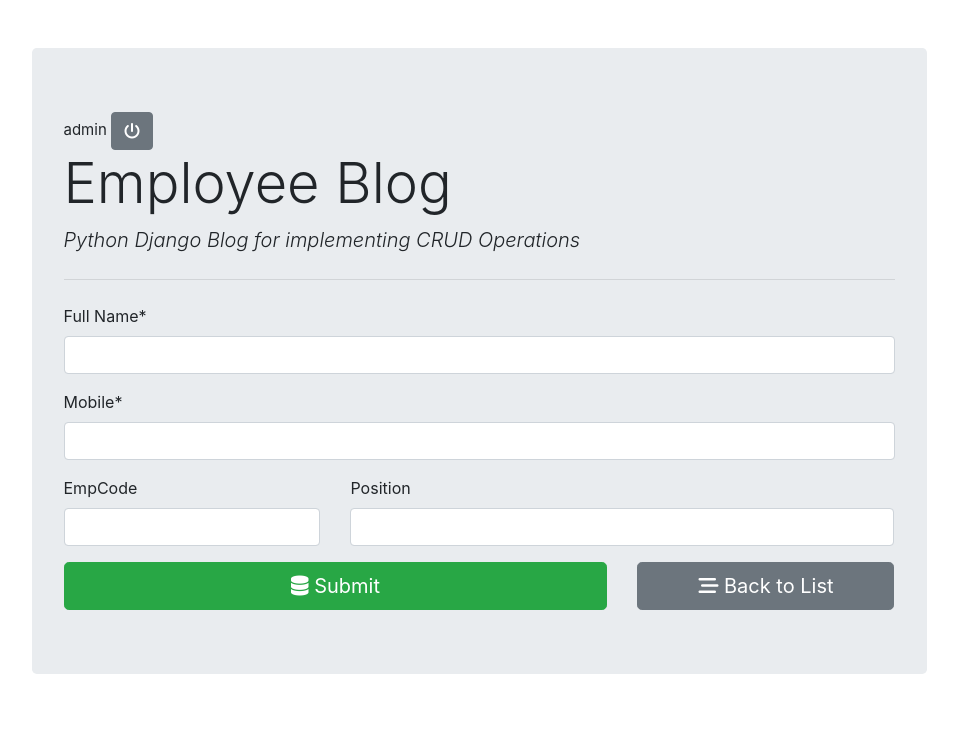
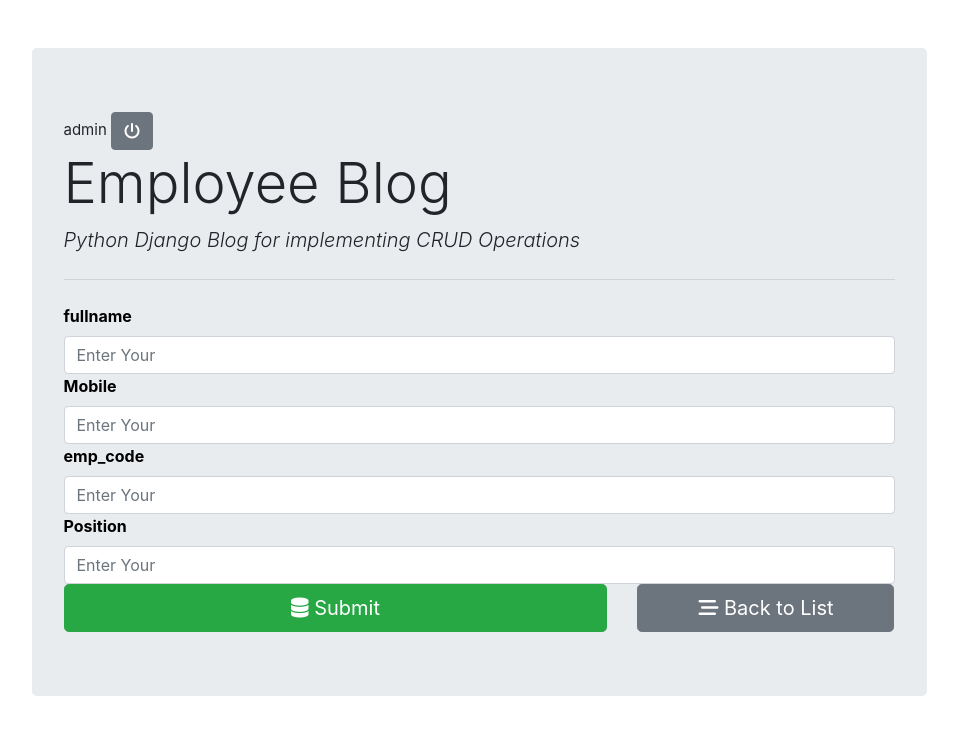
Before and after one commit to Hassankhan86/blogapp, a Django app: page / in a window 1280 px wide. Shown: the top 735 px of the page, without its empty margins (161-1119 px from the left). Run offline with Django 3.2, Linux system fonts and the light colour scheme; a user stored in the database is signed in; some libraries are stand-ins or nearby versions.

Commit message:
Done add new post against user

```diff
--- a/employee/templates/employee/employee_form.html
+++ b/employee/templates/employee/employee_form.html
@@ -10,16 +10,19 @@
 
     <!-- {{form|crispy}} -->
 
-    {{form.fullname|as_crispy_field}}
-    {{form.mobile|as_crispy_field}}
-
+{#    {{form.fullname|as_crispy_field}}#}
+{#    {{form.mobile|as_crispy_field}}#}
+<label class="bmd-label-floating" style="font-weight: bold; color: black;">fullname</label> <input class="form-control" type="text" name="fullname"   placeholder="Enter Your " />
+   <label class="bmd-label-floating" style="font-weight: bold; color: black;">Mobile </label> <input class="form-control" type="text" name="mobile"   placeholder="Enter Your " />
+    <label class="bmd-label-floating" style="font-weight: bold; color: black;">emp_code</label> <input class="form-control" type="text" name="emp_code"   placeholder="Enter Your " />
+    <label class="bmd-label-floating" style="font-weight: bold; color: black;">Position</label> <input class="form-control" type="text" name="position"   placeholder="Enter Your " />
     <div class="row">
         <div class="col-md-4">
-            {{form.emp_code|as_crispy_field}}
+{#            {{form.emp_code|as_crispy_field}}#}
 
         </div>
         <div class="col-md-8">
-            {{form.position|as_crispy_field}}
+{#            {{form.position|as_crispy_field}}#}
 
         </div>
     </div>
--- a/employee/views.py
+++ b/employee/views.py
@@ -121,17 +121,47 @@
     # dd = request.user.id
     # print(dd)
     # print('Employee : ', employee1.position)
-    form = EmployeeForm()
+    id = request.user.id
+
     if request.method == 'POST':
-        # employee1 = Employee.objects.filter(id=id)
+        emp = Employee()
+        # emp.save()
+        name = request.POST.get('fullname')
+        mob = request.POST.get('mobile')
+        em_code = request.POST.get('emp_code')
+        pos = request.POST.get('position')
 
-        form = EmployeeForm(request.POST)
-        if form.is_valid():
-            form.save()
-            return redirect('/list',)
+        print(name)
+        print(mob)
+        print(em_code)
+        print(pos)
 
-    context = {'form':form}
-    return render(request,'employee/employee_form.html',context)
+        emp.fullname = name
+        emp.mobile = mob
+        emp.emp_code = em_code
+        emp.position = pos
+
+        emp.save()
+
+        # emp.user.add(request.user)
+
+        emp.user = request.user
+        emp.save()
+
+
+    print('------------------------')
+    # form = EmployeeForm()
+    # if request.method == 'POST':
+    #     # employee1 = Employee.objects.filter(id=id)
+    #
+    #     form = EmployeeForm(request.POST)
+    #     if form.is_valid():
+    #         form.save()
+    #         return redirect('/list',)
+
+    # context = {'form':emp,'form':id}
+    print('------------------------')
+    return render(request,'employee/employee_form.html')
 
     # if request.method == "GET":
 
```
Also changed, not shown: db.sqlite3.
